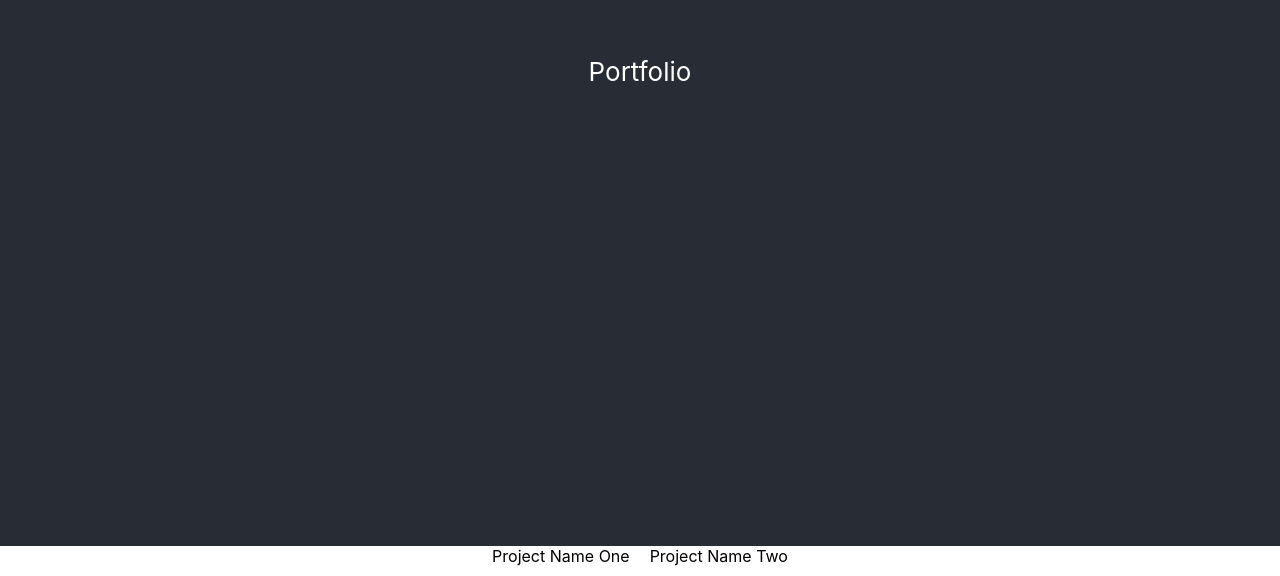
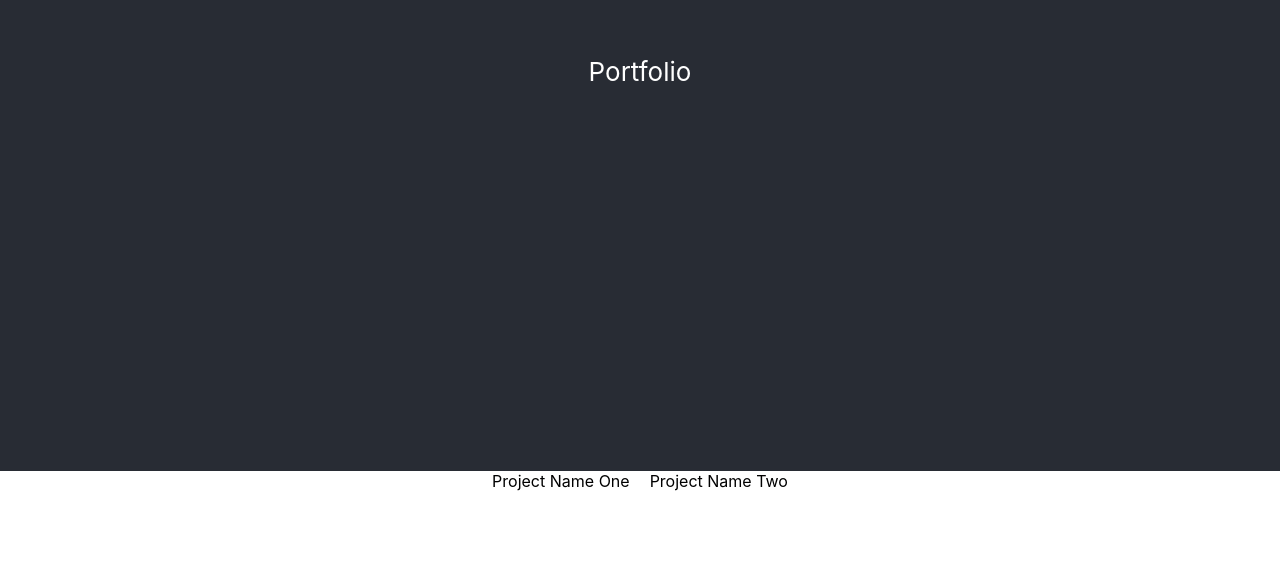
Before and after one commit to elainedoud/Portfolio, a React (Create React App) app in the folder portfolio/: page / in a window 1280 px wide. Shown: the part 329-905 px from the top of the page. After the commit the page ends 830 px from the top, so only its background shows below. Built offline with nearby package versions, Linux system fonts and the light colour scheme.

Commit message:
Trying to fix portfolio heading height

```diff
--- a/portfolio/src/index.css
+++ b/portfolio/src/index.css
@@ -13,8 +13,8 @@ code {
 }
 
 .App-header{
-padding-bottom: 75px;
 width: 100%;
+height: 20%;
 }
 
 .projectlist{
```
